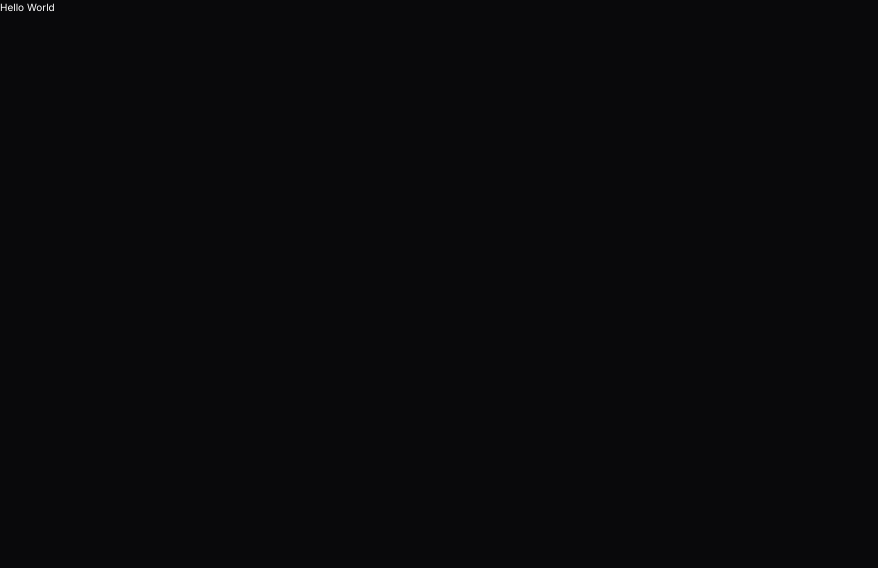
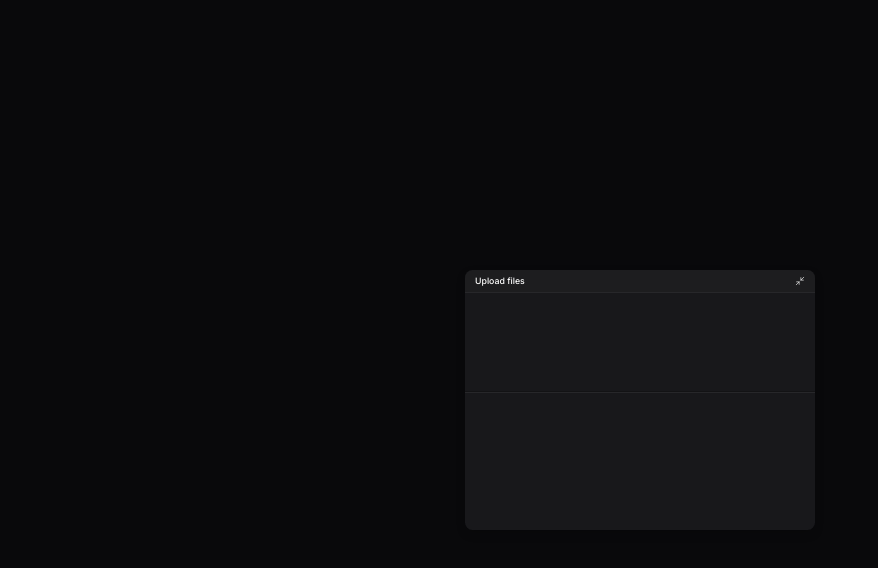
Before and after one commit to douglasmodolo/upload-widget-web, a React (Vite) app: page / in a window 1280 px wide. Shown: the top 568 px of the page, without its empty margins (0-878 px from the left). Built offline with nearby package versions, Linux system fonts and the light colour scheme.

Commit message:
Estrutura do Widget

```diff
--- a/package.json
+++ b/package.json
@@ -11,6 +11,7 @@
   },
   "dependencies": {
     "@tailwindcss/vite": "^4.0.17",
+    "lucide-react": "^0.485.0",
     "react": "^19.0.0",
     "react-dom": "^19.0.0",
     "tailwindcss": "^4.0.17"
--- a/src/app.tsx
+++ b/src/app.tsx
@@ -1,6 +1,9 @@
+import { UploadWidget } from "./components/upload-widget";
 
 export default function App() {
   return (
-    <h1>Hello World</h1>
+    <main className="h-dvh flex flex-col items-center justify-center p-10">
+      <UploadWidget />
+    </main>
   )
 }
--- /dev/null
+++ b/src/components/upload-widget-dropzone.tsx
@@ -0,0 +1,7 @@
+export function UploadWidgetDropzone() {
+    return (
+        <div className="px-3 h-32">
+
+        </div>
+    )
+}
--- /dev/null
+++ b/src/components/upload-widget-header.tsx
@@ -0,0 +1,12 @@
+import { Minimize2 } from "lucide-react";
+
+export function UploadWidgetHeader() {
+    return (
+        <div className="w-full p-4 py-2 bg-whiteOp2 border-zinc-800 border-b flex items-center justify-between">
+            <span className="text-sm font-medium">Upload files</span>
+            <button>
+                <Minimize2 strokeWidth={1.5} className="size-4" />
+            </button>
+        </div>
+    )
+}
--- /dev/null
+++ b/src/components/upload-widget-upload-list.tsx
@@ -0,0 +1,7 @@
+export function UploadWidgetUploadList() {
+    return (
+        <div className="px-3 h-48">
+
+        </div>
+    )
+}
--- /dev/null
+++ b/src/components/upload-widget.tsx
@@ -0,0 +1,19 @@
+import { UploadWidgetDropzone } from "./upload-widget-dropzone";
+import { UploadWidgetHeader } from "./upload-widget-header";
+import { UploadWidgetUploadList } from "./upload-widget-upload-list";
+
+export function UploadWidget() {
+    return (
+        <div className="bg-zinc-900 w-full overflow-hidden max-w-[350px] rounded-xl drop-shadow-lg">
+            <UploadWidgetHeader />
+
+            <div className="flex flex-col gap-4 py-3">
+                <UploadWidgetDropzone />
+
+                <div className="h-px bg-zinc-800 border-t border-black/50 box-content" />
+
+                <UploadWidgetUploadList />
+            </div>
+        </div>
+    )
+}
--- a/src/index.css
+++ b/src/index.css
@@ -1,3 +1,7 @@
 @import "tailwindcss";
 
+@theme {
+  --color-whiteOp2: rgba(255, 255, 255, 0.02);
+}
+
 html { font-size: 10px; font-family: "Inter", system-ui, sans-serif; }
```
Also changed, not shown: 1 other file (tests, documents, lock files or other folders).
